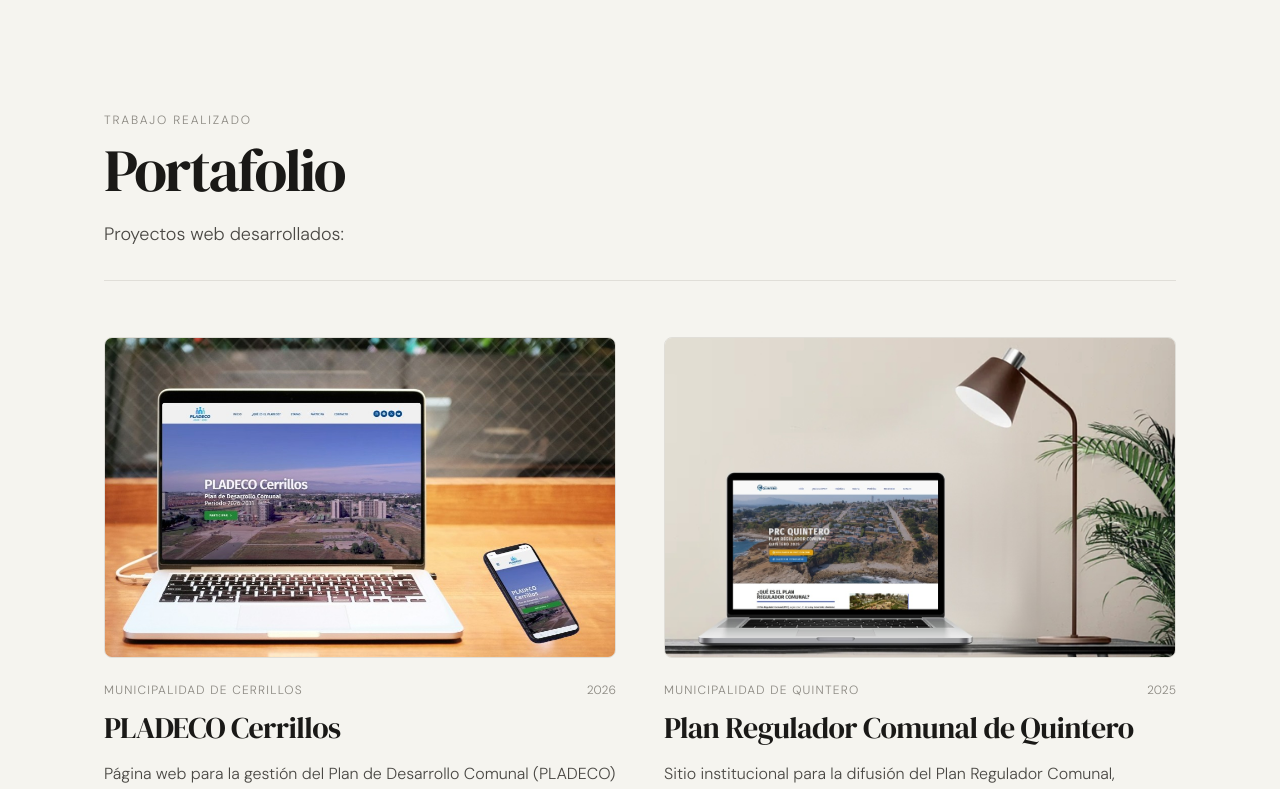
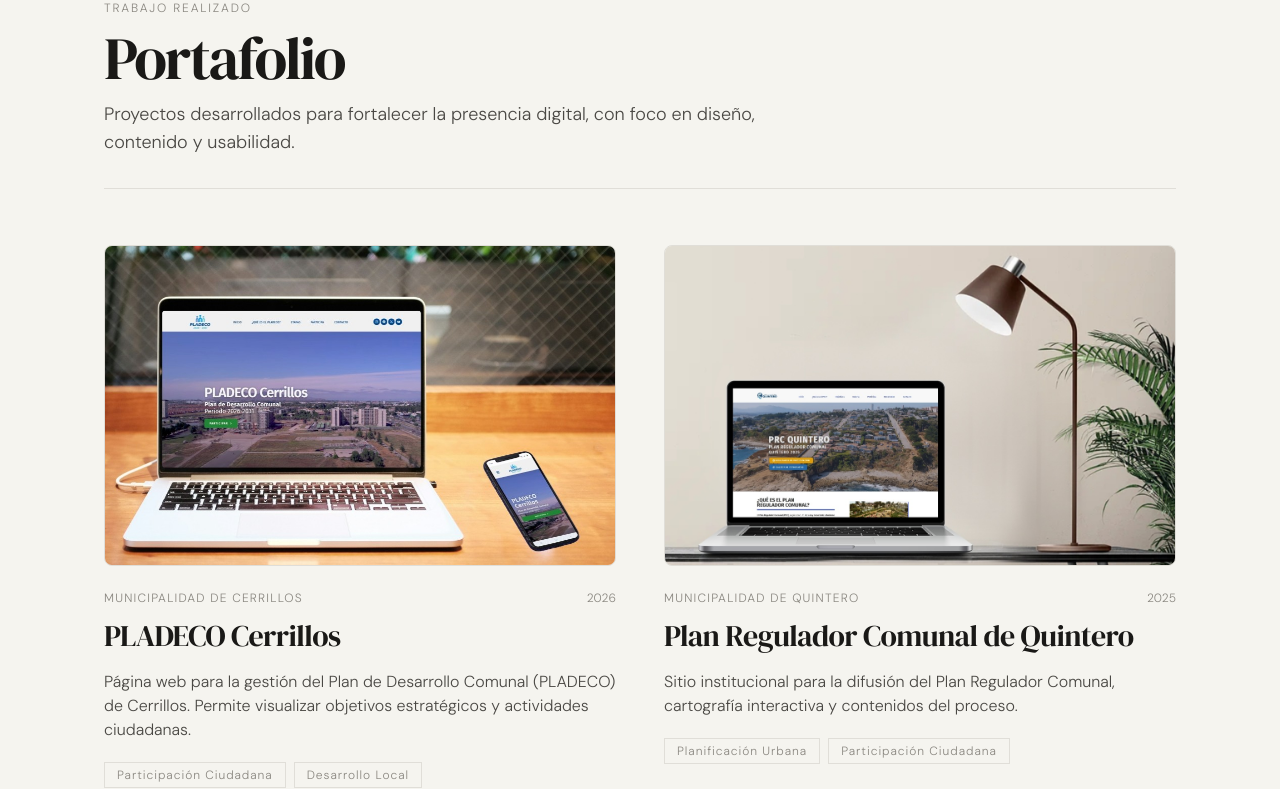
Before and after one commit to AlbertoRodBa/kulp-web, a Next.js app: page /portafolio in a window 1280 px wide. Shown: the top 789 px of the page. Built offline with nearby package versions, Linux system fonts and the light colour scheme.

Commit message:
modificar contenido de portafolio

```diff
--- a/app/portafolio/page.tsx
+++ b/app/portafolio/page.tsx
@@ -36,7 +36,7 @@
 
 export default function PortafolioPage() {
   return (
-    <main className="min-h-screen bg-[var(--cream-100)] pt-28 pb-20">
+    <main className="min-h-screen bg-[var(--cream-100)] pt-18 pb-20">
       <section className="max-w-6xl mx-auto px-6 md:px-10">
         {/* Header */}
         <div className="border-b border-[var(--cream-300)] pb-8 mb-14">
@@ -51,8 +51,8 @@
             Portafolio
           </h1>
 
-          <p className="mt-5 text-base md:text-lg font-light text-[var(--ink-muted)] max-w-2xl leading-relaxed">
-            Proyectos web desarrollados:
+          <p className="mt-3 text-base md:text-lg font-light text-[var(--ink-muted)] max-w-2xl leading-relaxed">
+            Proyectos desarrollados para fortalecer la presencia digital, con foco en diseño, contenido y usabilidad.
           </p>
         </div>
 
```
